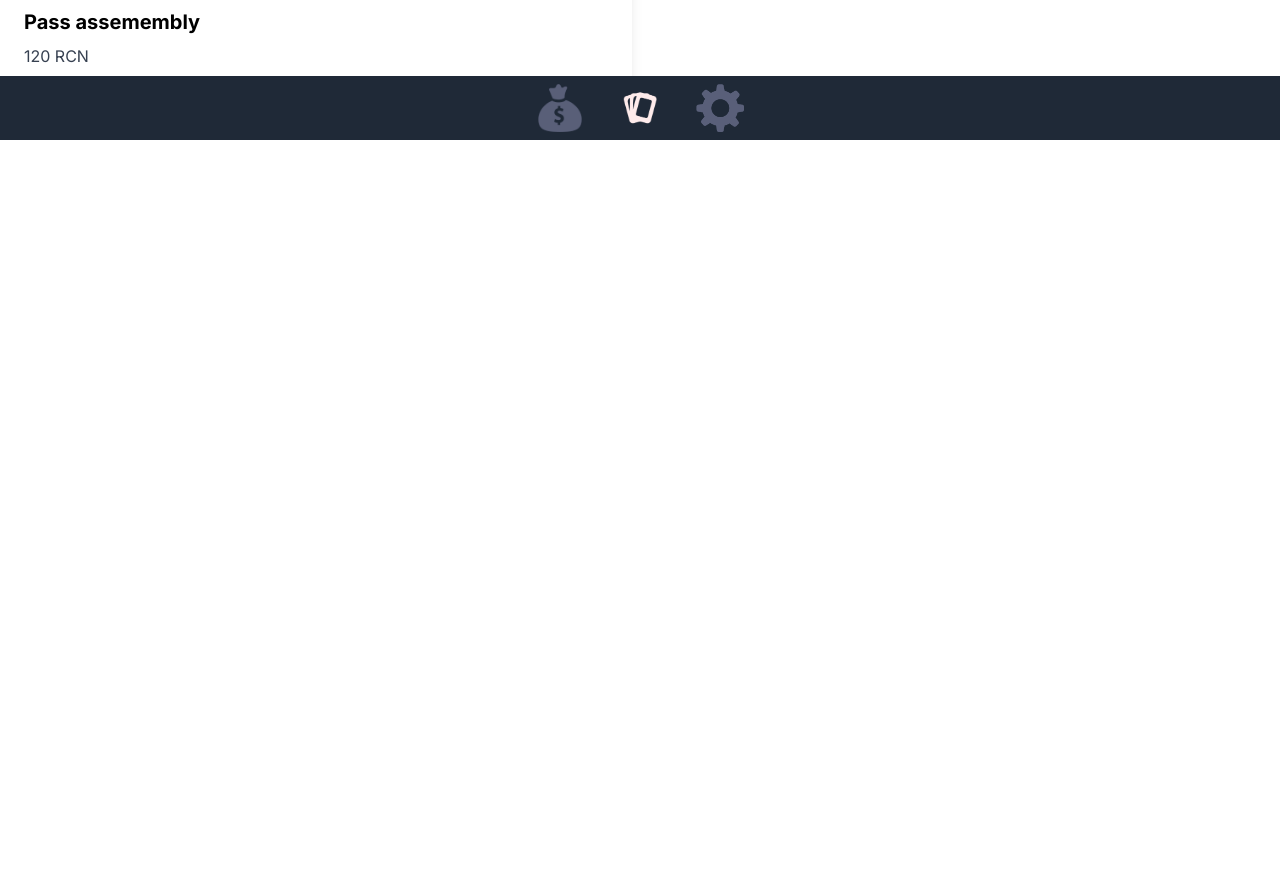
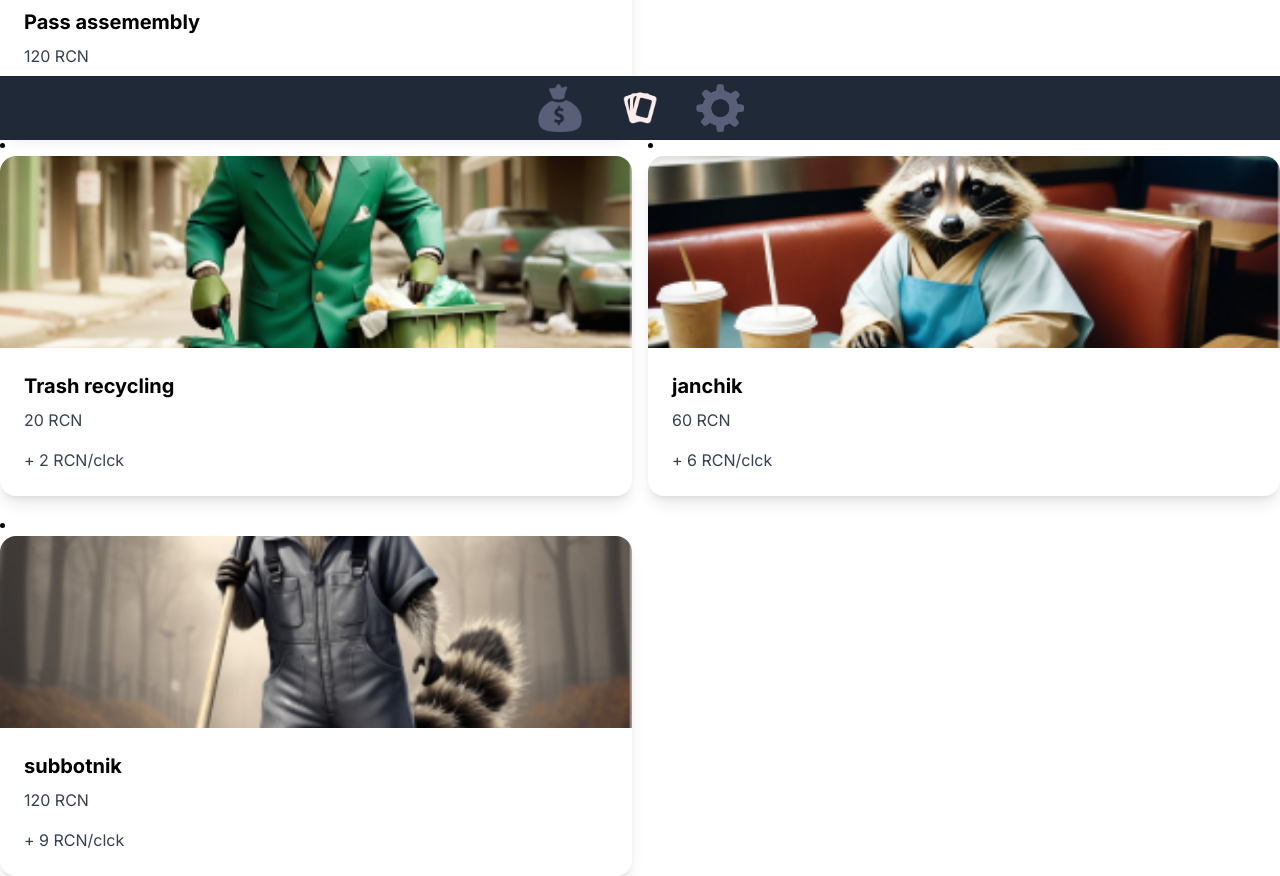
Before and after one commit to ranopashec/Raccoon-King, a Nuxt app in the folder mini-app/: page /cards in a window 1280 px wide. Shown: the part 660-1536 px from the top of the page. Before the commit the page ends 800 px from the top, so only its background shows below. Built offline with nearby package versions, Linux system fonts and the light colour scheme.

Commit message:
loot-cards

```diff
--- a/mini-app/app.vue
+++ b/mini-app/app.vue
@@ -33,8 +33,32 @@ const cardArray =  reactive ([
   },
 ]);
 
+const cardArray1 =  reactive ([
+  {
+    name: 'Trash recycling',
+    price: 20,
+    output: 2,
+    image: '/LootCard1.png',
+  },
+  {
+    name: 'janchik',
+    price: 60,
+    output: 6,
+    image: '/LootCard2.png',
+  },
+  {
+    name: 'subbotnik',
+    price: 120,
+    output: 9,
+    image: '/LootCard3.png',
+  },
+]);
+
+
+
 provide( 'raccoons', raccoons)
 provide('raccoons_per_sec', raccoons_per_sec)
 provide('raccoons_per_clck', raccoons_per_clck)
 provide('cardArray', cardArray)
+provide('cardArray1', cardArray1)
 </script>
--- /dev/null
+++ b/mini-app/components/CardItem1.vue
@@ -0,0 +1,33 @@
+<template>
+    <li>
+      <div class="card bg-white shadow-lg rounded-lg overflow-hidden">
+        <img :src="image" :alt="name" class="w-full h-48 object-cover" />
+        <div class="p-6" @click="$emit('someEvent', name, price, output)">
+          <h2 class="text-xl font-bold mb-2">{{ name }}</h2>
+          <h3 class="text-gray-700 mb-4">{{ price }} RCN</h3>
+          <h3 class="text-gray-700">+ {{ output }} RCN/clck</h3>
+        </div>
+      </div>
+    </li>
+  </template>
+
+  <script setup>
+  defineProps({
+    name: {
+      type: String,
+      required: true,
+    },
+    price: {
+      type: Number,
+      required: true,
+    },
+    image: {
+      type: String,
+      required: true,
+    },
+    output: {
+      type: Number,
+      required: true,
+    },
+  });
+  </script>
--- a/mini-app/pages/cards/index.vue
+++ b/mini-app/pages/cards/index.vue
@@ -13,6 +13,17 @@
           @some-event="buy"
         />
       </div>
+      <div class="grid grid-cols-1 sm:grid-cols-2 lg:grid-cols-2 gap-4">
+        <CardItem1
+          v-for="card in cardArray1"
+          :key="card.name"
+          :price="card.price"
+          :output="card.output"
+          :image="card.image"
+          :name="card.name"
+          @some-event="buy1"
+        />
+      </div>
     </main>
     <NavigationBar activeMenu="2" />
   </div>
@@ -22,6 +33,7 @@
 import { inject } from 'vue';
 
 const cardArray = inject('cardArray');
+const cardArray1 = inject('cardArray1');
 
 const raccoons = inject('raccoons');
 const raccoons_per_sec = inject('raccoons_per_sec');
@@ -39,4 +51,17 @@ function buy(name, price, output) {
     console.log(foundCard.output)
   }
 }
+
+function buy1(name, price, output) {
+  if (raccoons.value >= price) {
+    raccoons.value -= price;
+    raccoons_per_clck.value += output;
+    let foundCard = cardArray.find((card) => card.name === name);
+    console.log(`You buy ${foundCard.name}!`)
+    foundCard.price = foundCard.price * 6
+    foundCard.output = foundCard.output * 2
+    console.log(foundCard.price)
+    console.log(foundCard.output)
+  }
+}
 </script>
```
